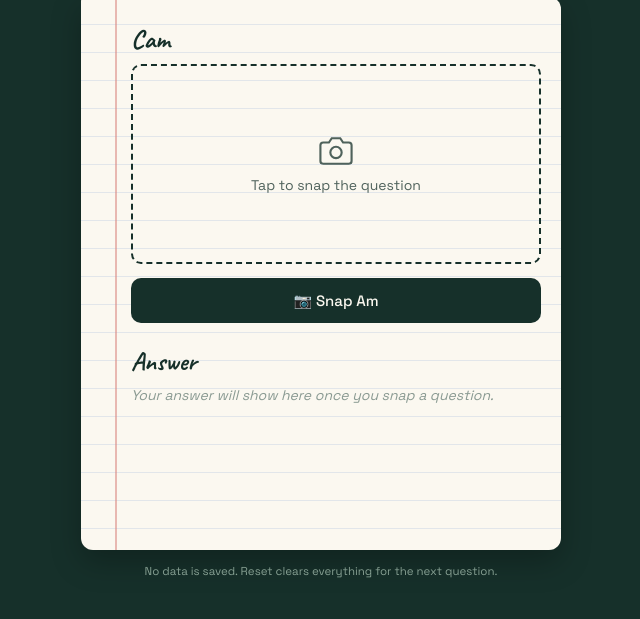
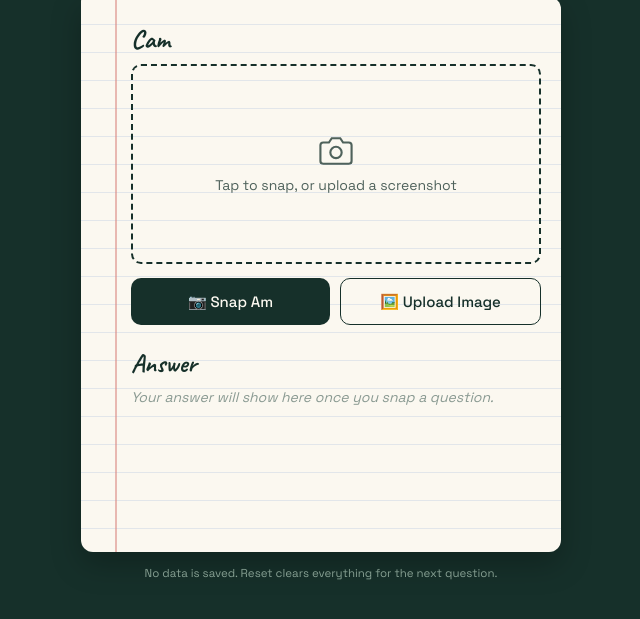
Before and after one commit to k3nnnis/sabibook, a website: page index.html in a window 1280 px wide. Shown: the part 91-710 px from the top of the page, without its empty margins (319-959 px from the left). Drawn offline with Linux system fonts and the light colour scheme.

Commit message:
Update index.html

```diff
--- a/index.html
+++ b/index.html
@@ -68,6 +68,9 @@
     font-size: 15px; font-weight: 500; font-family: 'Space Grotesk', sans-serif; display: flex; align-items: center;
     justify-content: center; gap: 8px; cursor: pointer; margin-bottom: 22px;
   }
+  .btn-row { display: flex; gap: 10px; margin-bottom: 22px; }
+  .btn-row .btn-half { margin-bottom: 0; flex: 1; }
+  .btn-secondary-look { background: transparent; border: 1.5px solid #16302A; color: #16302A; }
   .btn-accent {
     width: 100%; background: #E8B33D; color: #16302A; border: none; border-radius: 10px; padding: 13px 0;
     font-size: 15px; font-weight: 700; font-family: 'Space Grotesk', sans-serif; display: flex; align-items: center;
@@ -133,7 +136,7 @@
       <div id="camBox" class="cam-box">
         <div id="camEmpty" class="cam-empty">
           <svg width="34" height="34" viewBox="0 0 24 24" fill="none" stroke="currentColor" stroke-width="1.5"><path d="M23 19a2 2 0 0 1-2 2H3a2 2 0 0 1-2-2V8a2 2 0 0 1 2-2h4l2-3h6l2 3h4a2 2 0 0 1 2 2z"/><circle cx="12" cy="13" r="4"/></svg>
-          <div style="font-size:14px;">Tap to snap the question</div>
+          <div style="font-size:14px;">Tap to snap, or upload a screenshot</div>
         </div>
         <div id="camLoading" class="cam-loading hidden">
           <svg class="spin" width="28" height="28" viewBox="0 0 24 24" fill="none" stroke="currentColor" stroke-width="2"><path d="M21 12a9 9 0 1 1-9-9"/></svg>
@@ -142,8 +145,12 @@
       </div>
 
       <input id="fileInput" type="file" accept="image/*" capture="environment" class="hidden" />
+      <input id="fileInputUpload" type="file" accept="image/*" class="hidden" />
 
-      <button id="snapButton" class="btn-primary">📷 Snap Am</button>
+      <div id="snapUploadRow" class="btn-row">
+        <button id="snapButton" class="btn-primary btn-half">📷 Snap Am</button>
+        <button id="uploadButton" class="btn-primary btn-half btn-secondary-look">🖼️ Upload Image</button>
+      </div>
 
       <div id="errorBox" class="error-box hidden"></div>
 
@@ -257,7 +264,7 @@
     el('camLoading').classList.toggle('hidden', state.phase !== 'loading');
     el('camBox').style.backgroundImage = state.capturedImageDataUrl ? `url(${state.capturedImageDataUrl})` : 'none';
 
-    el('snapButton').classList.toggle('hidden', !(state.phase === 'idle' || state.phase === 'error'));
+    el('snapUploadRow').classList.toggle('hidden', !(state.phase === 'idle' || state.phase === 'error'));
     el('errorBox').classList.toggle('hidden', state.phase !== 'error');
 
     el('resetButton').classList.toggle('hidden', state.phase !== 'answered');
@@ -293,6 +300,7 @@
   }
 
   function openCamera() { el('fileInput').click(); }
+  function openUpload() { el('fileInputUpload').click(); }
 
   function fileToBase64(file) {
     return new Promise((resolve, reject) => {
@@ -401,7 +409,13 @@
     if (state.phase === 'idle' || state.phase === 'error') openCamera();
   });
   el('snapButton').addEventListener('click', openCamera);
+  el('uploadButton').addEventListener('click', openUpload);
   el('fileInput').addEventListener('change', (e) => {
+    const file = e.target.files && e.target.files[0];
+    if (file) handleFile(file);
+    e.target.value = '';
+  });
+  el('fileInputUpload').addEventListener('change', (e) => {
     const file = e.target.files && e.target.files[0];
     if (file) handleFile(file);
     e.target.value = '';
@@ -423,4 +437,4 @@
   render();
 </script>
 </body>
-  </html>
+        </html>
```
